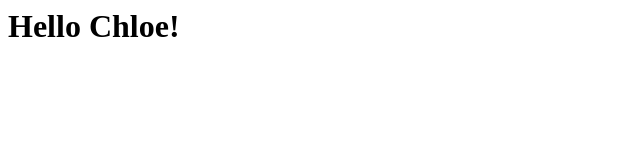
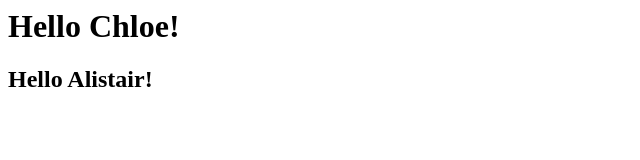
Before and after one commit to Chloe070196/introductions-2, a plain HTML site: page index.html in a window 1280 px wide. Shown: the whole page, without its empty margins (0-640 px from the left). Drawn offline with Linux system fonts and the light colour scheme.

Commit message:
Hello back added

```diff
--- a/index.html
+++ b/index.html
@@ -1 +1,2 @@
 <h1>Hello Chloe!</h1>
+<h2>Hello Alistair!</h2>
```
